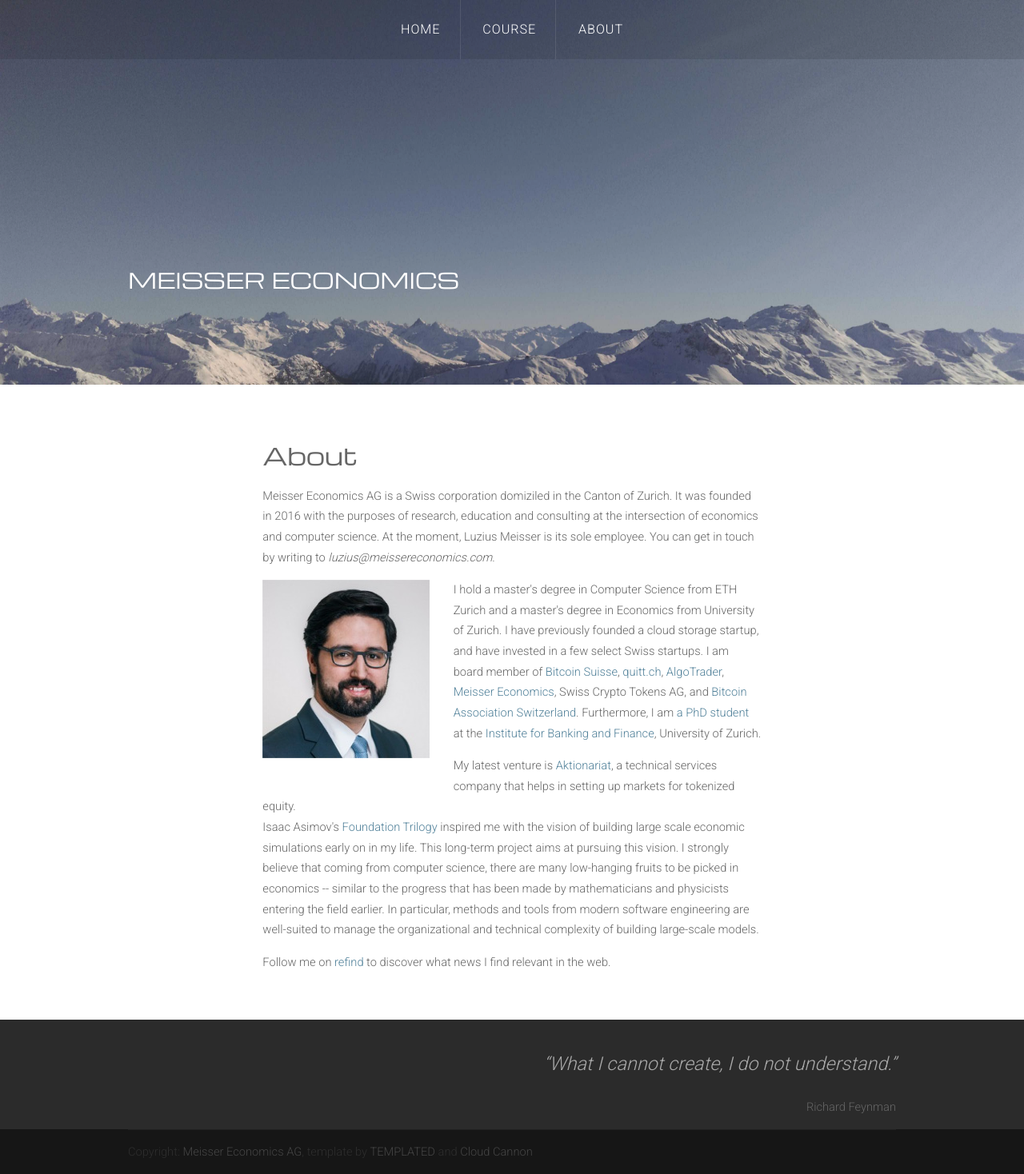
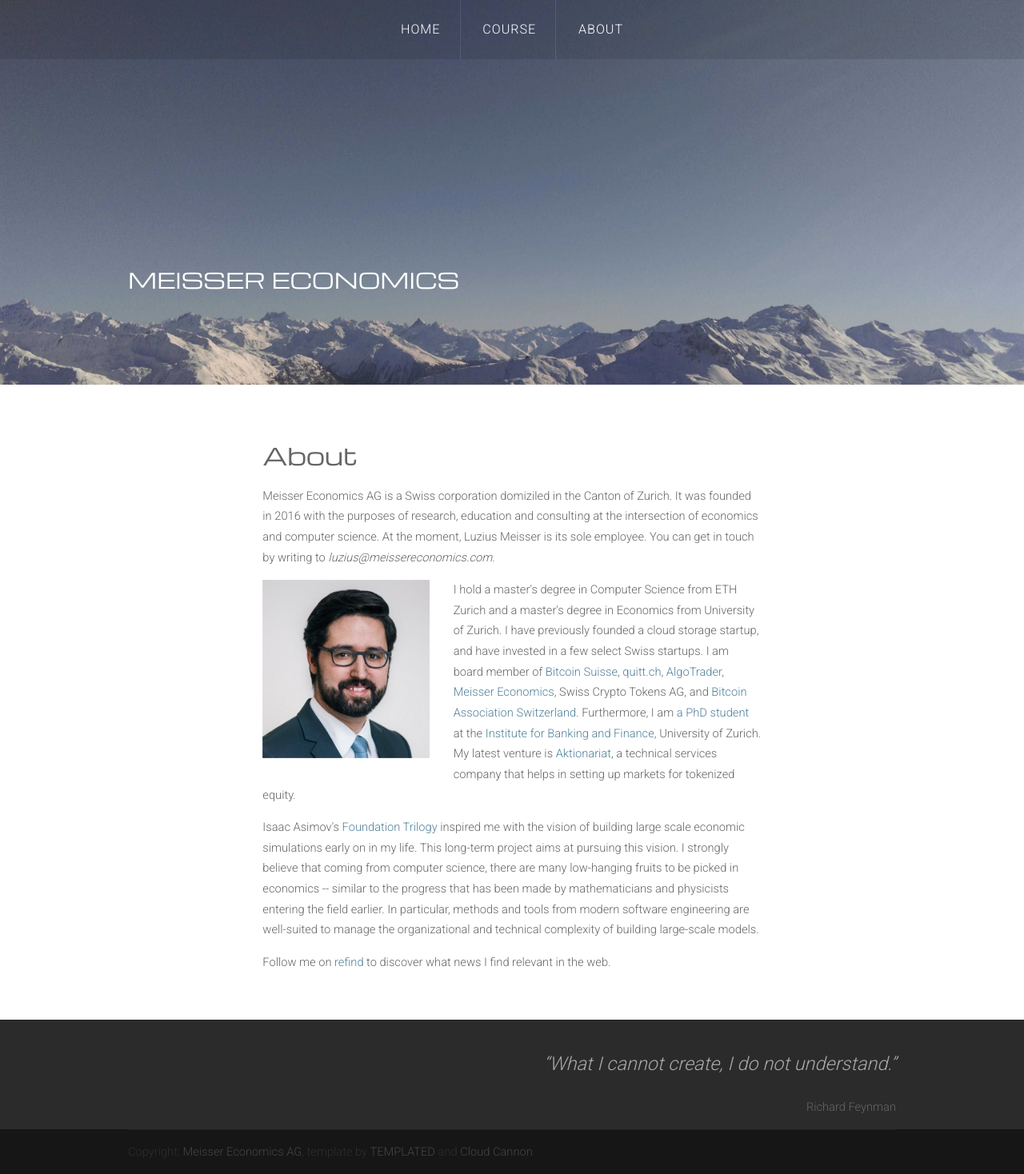
Before and after one commit to meisserecon/www, a Jekyll site: the page built from about.md, in a window 1280 px wide. Shown: the whole page at 80% size. Built offline with Jekyll 4.4.1, drawn with Linux system fonts in a browser that asks for light colours; nearby versions of some CDN libraries.

Commit message:
Update about.md

```diff
--- a/about.md
+++ b/about.md
@@ -5,7 +5,7 @@
 ---
 <p>Meisser Economics AG is a Swiss corporation domiziled in the Canton of Zurich. It was founded in 2016 with the purposes of research, education and consulting at the intersection of economics and computer science. At the moment, Luzius Meisser is its sole employee. You can get in touch by writing to <em>luzius@meissereconomics.com</em>.</p>
 
-<p><img src="/assets/images/luzius2.jpg" alt="" class="image left"> I hold a master's degree in Computer Science from ETH Zurich and a master's degree in Economics from University of Zurich. I have previously founded a cloud storage startup, and have invested in a few select Swiss startups. I am board member of <a href="http://bitcoinsuisse.ch">Bitcoin Suisse</a>, <a href="http://quitt.ch">quitt.ch</a>, <a href="http://algotrader.com">AlgoTrader</a>, <a href="http://meissereconomics.com">Meisser Economics</a>, Swiss Crypto Tokens AG, and <a href="http://bitcoinassociation.ch/">Bitcoin Association Switzerland</a>. Furthermore, I am <a href="http://www.phd-finance.uzh.ch/en/People/students/meisser.html">a PhD student</a> at the <a href="http://www.bf.uzh.ch/">Institute for Banking and Finance</a>, University of Zurich.</p> My latest venture is <a href="https://aktionariat.com">Aktionariat</a>, a technical services company that helps in setting up markets for tokenized equity.
+<p><img src="/assets/images/luzius2.jpg" alt="" class="image left"> I hold a master's degree in Computer Science from ETH Zurich and a master's degree in Economics from University of Zurich. I have previously founded a cloud storage startup, and have invested in a few select Swiss startups. I am board member of <a href="http://bitcoinsuisse.ch">Bitcoin Suisse</a>, <a href="http://quitt.ch">quitt.ch</a>, <a href="http://algotrader.com">AlgoTrader</a>, <a href="http://meissereconomics.com">Meisser Economics</a>, Swiss Crypto Tokens AG, and <a href="http://bitcoinassociation.ch/">Bitcoin Association Switzerland</a>. Furthermore, I am <a href="http://www.phd-finance.uzh.ch/en/People/students/meisser.html">a PhD student</a> at the <a href="http://www.bf.uzh.ch/">Institute for Banking and Finance</a>, University of Zurich. My latest venture is <a href="https://aktionariat.com">Aktionariat</a>, a technical services company that helps in setting up markets for tokenized equity.</p>
 
 <p>Isaac Asimov's <a href="https://en.wikipedia.org/wiki/Foundation_series">Foundation Trilogy</a> inspired me with the vision of building large scale economic simulations early on in my life. This long-term project aims at pursuing this vision. I strongly believe that coming from computer science, there are many low-hanging fruits to be picked in economics -- similar to the progress that has been made by mathematicians and physicists entering the field earlier. In particular, methods and tools from modern software engineering are well-suited to manage the organizational and technical complexity of building large-scale models.</p>
 
```
